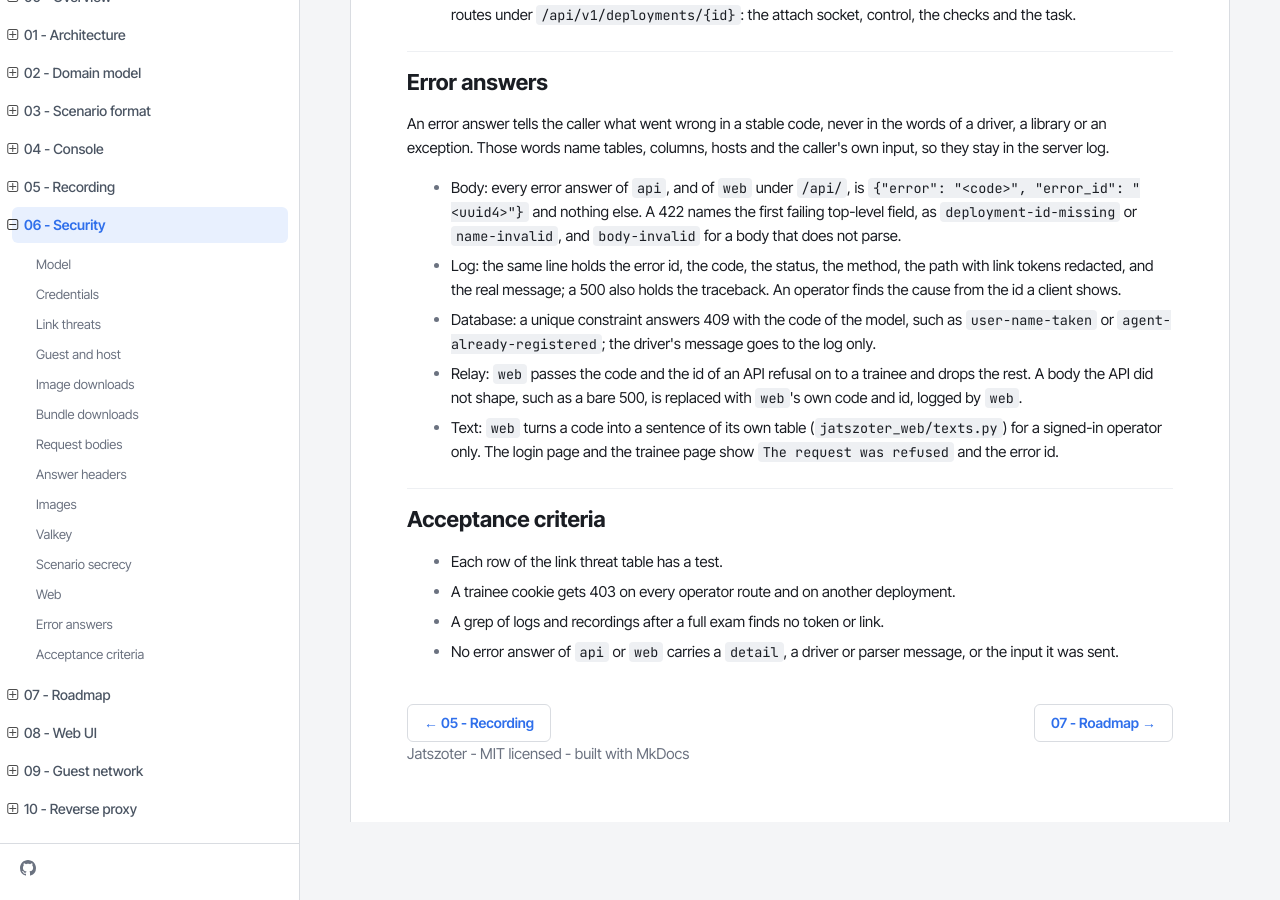
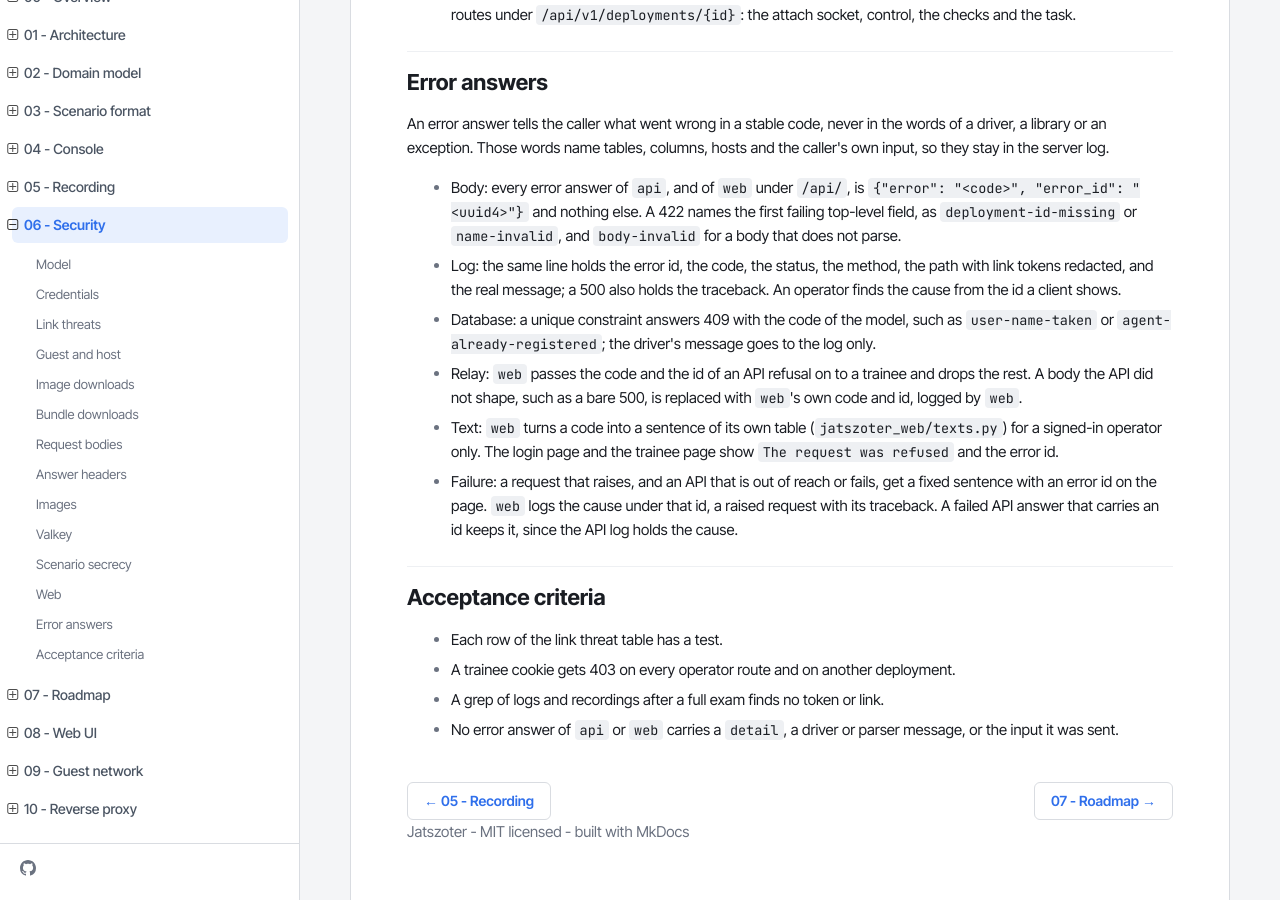
Before and after one commit to oberon-systems/jatszoter, an MkDocs documentation site: the page built from docs/project/06-security.md, in a window 1280 px wide and 900 px high, scrolled down 6409 px. Built offline with MkDocs 1.6.1, drawn with Linux system fonts in a browser that asks for light colours; before the commit the page ends 7231 px from its top, so only the background shows below that.

Commit message:
[docs][project]: state the error id of web's failure pages

```diff
--- a/docs/project/06-security.md
+++ b/docs/project/06-security.md
@@ -342,6 +342,10 @@ columns, hosts and the caller's own input, so they stay in the server log.
 - Text: `web` turns a code into a sentence of its own table
   (`jatszoter_web/texts.py`) for a signed-in operator only. The login page
   and the trainee page show `The request was refused` and the error id.
+- Failure: a request that raises, and an API that is out of reach or fails,
+  get a fixed sentence with an error id on the page. `web` logs the cause
+  under that id, a raised request with its traceback. A failed API answer
+  that carries an id keeps it, since the API log holds the cause.
 
 ## Acceptance criteria
 
```
Also changed, not shown: docs/project/08-web-ui.md (+2 -2 lines).
